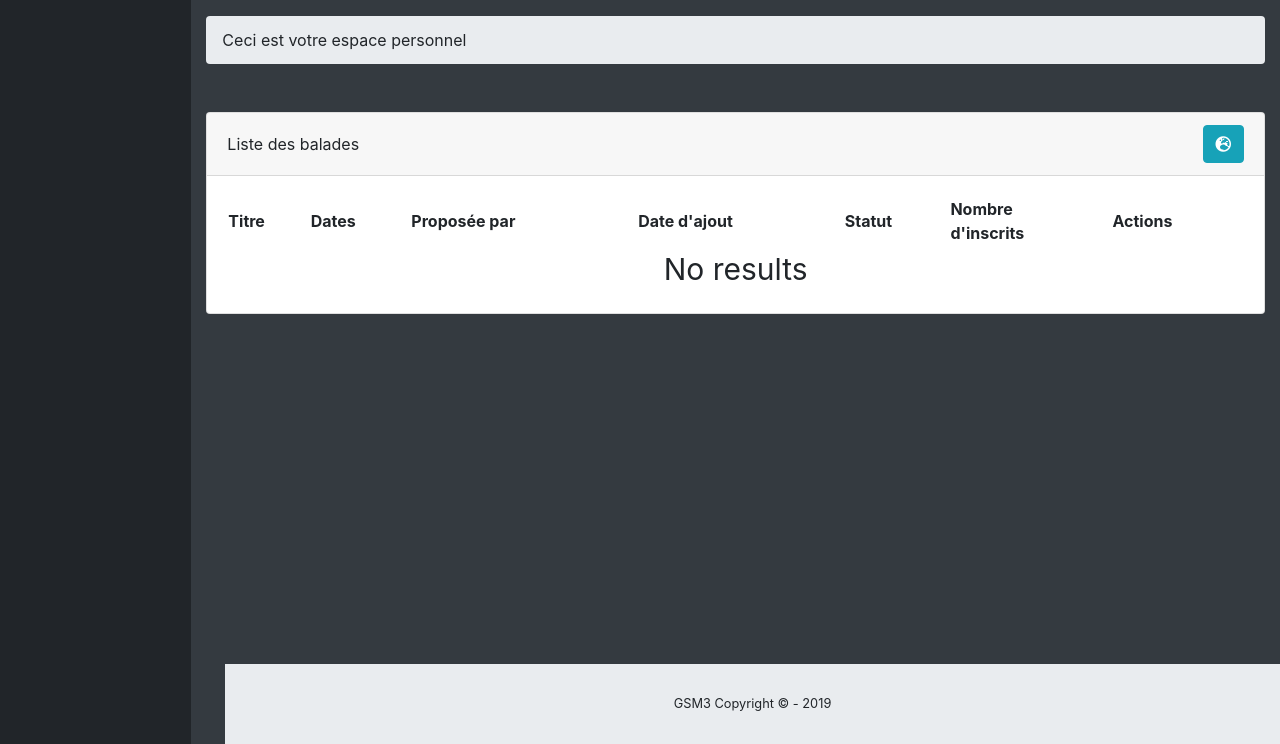
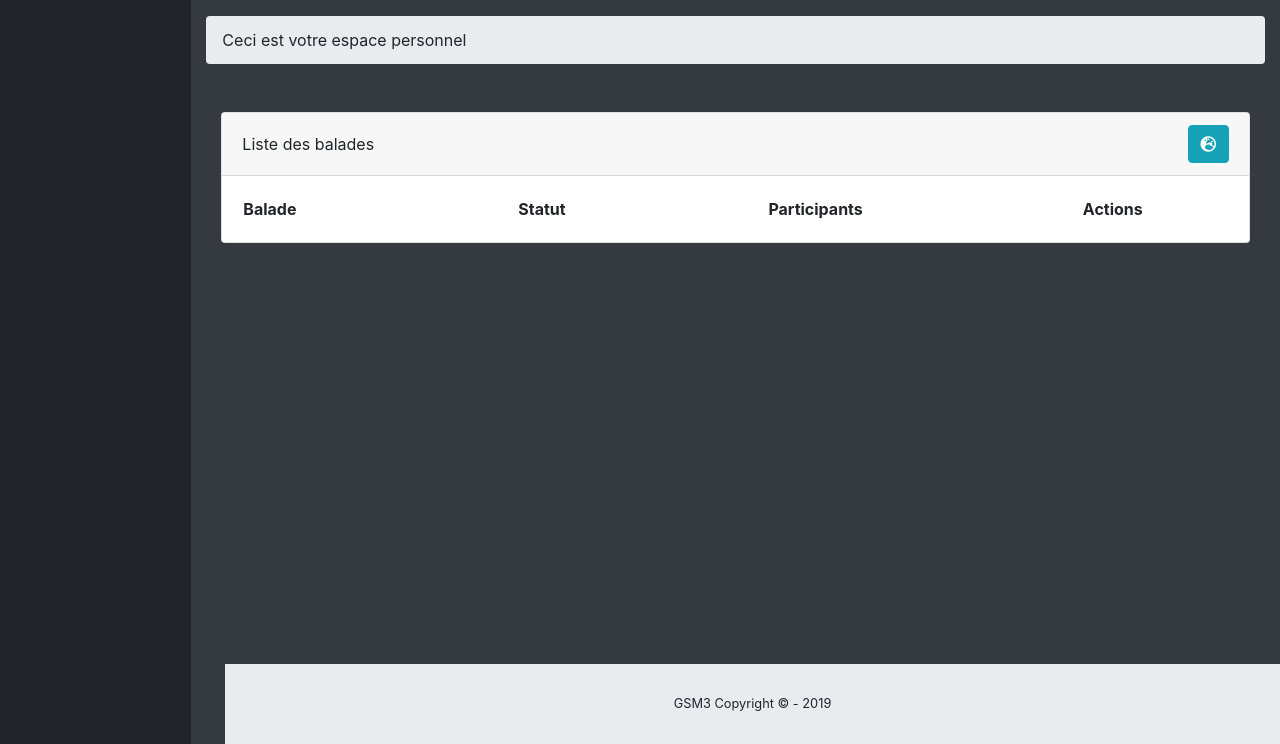
Before and after one commit to MartG31/moto_club, a Symfony app: template templates/balades/gestion-balades.html.twig in a window 1280 px wide. Shown: the part 56-800 px from the top of the page. Run offline with Twig, Linux system fonts and the light colour scheme; the template is opened without the code that fills it, so the values that code supplies are empty; some libraries are stand-ins or nearby versions.

Commit message:
push table tout daubé

```diff
--- a/public/css/stylesback.css
+++ b/public/css/stylesback.css
@@ -1,3 +1,43 @@
 .bg-section-back {
 	border-radius: 5px;
 }
+
+.small-title {
+
+}
+
+
+/* MG */
+
+.scrolling-table {
+	overflow-x: auto;
+}
+
+.admin-table-mg {
+	width: 100%;
+	min-width: 800px;
+}
+
+.admin-table-mg thead th {
+	text-align: center;
+}
+
+.admin-table-mg tbody tr {
+	border-top: 1px solid #ccc;
+	margin-top: 1em;
+	padding-top: 1em;
+}
+
+.admin-table-mg a.btn {
+	display: inline-block;
+	width: 3em;
+	margin: .2em 0;
+}
+
+.admin-table-mg .title {
+	font-size: 120%;
+}
+
+
+
+/*@media (min-width :) and (max-width: )*/
--- a/templates/balades/gestion-balades.html.twig
+++ b/templates/balades/gestion-balades.html.twig
@@ -2,13 +2,9 @@
 
 {% block title %}Gestion Balades{% endblock %}
 
-{% block stylesheets %}
-	<link rel="stylesheet" href="/css/footable.bootstrap.min.css">
-{% endblock %}
-
 {% block content %}
 
-	<section class="py-2 mb-5">
+	<section class="py-2 mb-5 container">
 		<div class="card-deck my-4">
 			<div class="card">
 				<div class="card-header">
@@ -21,63 +17,60 @@
 
 				</div>
 				<div class="card-body">
-					<!-- <div class="table-responsive"> -->
-					  	<!-- <table class="table table-bordered" id="dataTable" width="100%" cellspacing="0"> -->
-					  	<table class="footable" data-show-toggle="true" data-expand-first="true">
+					<div class="scrolling-table">
+						<table class="admin-table-mg">
 							<thead>
-								<tr>
-									<th data-visible="false" data-breakpoints="xs sm">#</th>
-									<div class="container">
-										<th>Titre</th>
-										<th data-breakpoints="xs sm">Dates</th>
-										<th data-breakpoints="xs sm">Proposée par</th>
-										<th data-breakpoints="xs sm all">Date d'ajout</th>
-										<th data-breakpoints="xs sm">Statut</th>
-										<th data-breakpoints="xs sm">Nombre<br>d'inscrits</th>
-										<th data-breakpoints="xs sm">Actions</th>
-									</div>
-								</tr>
+								<th class="text-left">Balade</th>
+								<th>Statut</th>
+								<th>Participants</th>
+								<th>Actions</th>
 							</thead>
+
 							<tbody>
 						      	{% for bal_data in bal_datas %}
-						      		<hr>
-									<tr data-expanded="true">
-										<td data-breakpoints="all xs sm">{% set i = ( i | default(0) ) + 1 %}{{i}}</td>
-										<td data-breakpoints="all xs sm"><a class="text-info" href="{{path('view_balade', {id: bal_data.balade.getId()})}}"><strong>{{ bal_data.balade.getTitre() }}</strong></a></td>
-										<td data-breakpoints="all xs sm">{{ bal_data.balade.getDateDebut()|date('d/m/Y') ~ ' - ' ~ bal_data.balade.getDateDebut()|date('d/m/Y') }}</td>
-										<td data-breakpoints="all xs sm">{{ bal_data.balade.getUser().getPrenom() ~ ' ' ~ bal_data.balade.getUser().getNom() }}</td>
-										<td data-breakpoints="all xs sm">{{ bal_data.balade.getDatetimePost()|date('d/m/Y H:i') }}</td>
+									<tr>
+										<td>
+											<div class="title"><a class="text-info" href="{{path('view_balade', {id: bal_data.balade.getId()})}}"><strong>{{ bal_data.balade.getTitre() }}</strong></a></div>
+											<div><em>Proposée par :</em> <strong>{{ bal_data.balade.getUser().getPrenom() ~ ' ' ~ bal_data.balade.getUser().getNom() }}</strong></div>
+											<div><em>Posté le :</em> <strong>{{ bal_data.balade.getDatetimePost()|date('d/m/Y H:i') }}</strong></div>
+											<div><em>Date de début :</em> <strong>{{ bal_data.balade.getDateDebut()|date('d/m/Y') }}</strong></div>
+										</td>
 
-										{% if bal_data.balade.getBalActive() %}
-											{% if bal_data.balade.getInscActive() %}
-												<td class='text-success font-weight-bold'>{{ 'Ouvert' }}</td>
-											{% else %}
-												<td class='text-danger font-weight-bold'>{{ 'Fermé' }}</td>
-											{% endif %}
-										{% else %}
-												<td class='text-secondary font-italic'>{{ 'En attente<br>de validation' }}</td>
-										{% endif %}
-
-										</td>
-										<td{% if bal_data.baladeFull %}{{ ' class="font-weight-bold"' }}{% endif %}>
-											{{ bal_data.nbInscrits }}
-											{% if bal_data.balade.getNbMaxPers() is not null %}{{ ' / ' ~ bal_data.balade.getNbMaxPers() }}{% endif %}
-										</td>
 										<td>
 											{% if bal_data.balade.getBalActive() %}
 												{% if bal_data.balade.getInscActive() %}
+													<div class='text-success text-center font-weight-bold'>{{ 'Ouvert' }}</div>
+												{% else %}
+													<div class='text-danger text-center font-weight-bold'>{{ 'Fermé' }}</div>
+												{% endif %}
+											{% else %}
+													<div class='text-secondary text-center font-weight-bold font-italic'>{{ 'En attente<br>de validation' }}</div>
+											{% endif %}
+										</td>
+										<td>
+											<div class="text-center font-weight-bold">{{ bal_data.nbInscrits }}{% if bal_data.balade.getNbMaxPers() is not null %}{{ ' / ' ~ bal_data.balade.getNbMaxPers() }}{% endif %}</div>
+										</td>
+
+										<td class="d-flex justify-content-center align-items-center flex-nowrap">
+											<span>
+												<div>
+													{% if bal_data.balade.getBalActive() %}
+														{% if bal_data.balade.getInscActive() %}
+
 															<a title="Clôturer les inscriptions" class="btn btn-warning" href="{{path('cloturer_inscriptions', {id: bal_data.balade.getId()})}}" role="button"><i class="fas fa-lock-open"></i></i></a>
 														{% else %}
+
 															<a title='Réouvrir les inscriptions'class="btn btn-warning" href="{{path('ouvrir_inscriptions', {id: bal_data.balade.getId()})}}" role="button"><i class="fas fa-lock"></i></a>
+
 														{% endif %}
-													<a title='Gérer les inscrits'class="btn btn-info" href="{{path('gestion_inscrits', {id: bal_data.balade.getId()})}}" role="button"><i class="fas fa-users-cog"></i></a>
-													<a title='Gérer les photos' class="btn btn-primary" href="{{path('gestion_photos', {id: bal_data.balade.getId()})}}" role="button"><i class="fas fa-images"></i></a>
 													{% else %}
+
 															<a title="Valider la proposition" class="btn btn-success" href="{{path('valider_balade', {id: bal_data.balade.getId()})}}" role="button"><i class="fas fa-check"></i></a>
+
 													{% endif %}
 
+													<a title="Modifier la balade" class="btn btn-dark" href="{{ path('edit_balade', {id: bal_data.balade.getId()}) }}" role="button"><i class="fas fa-edit"></i></a>
 
-											<a title="Modifier la balade" class="btn btn-dark" href="{{ path('edit_balade', {id: bal_data.balade.getId()}) }}" role="button"><i class="fas fa-edit"></i></a>
 													{% if bal_data.balade.getBalActive() %}
 														<a 	title="Supprimer la balade"
 															class="btn btn-danger"
@@ -99,24 +92,27 @@
 															<i class="fas fa-times"></i>
 														</a>
 													{% endif %}
+												</div>
+
+												{% if bal_data.balade.getBalActive() %}
+
+													<div>
+														<a title='Gérer les inscrits'class="btn btn-info" href="{{path('gestion_inscrits', {id: bal_data.balade.getId()})}}" role="button"><i class="fas fa-users-cog"></i></a>
+														<a title='Gérer les photos' class="btn btn-primary" href="{{path('gestion_photos', {id: bal_data.balade.getId()})}}" role="button"><i class="fas fa-images"></i></a>
+													</div>
+
+												{% endif %}
+											</span>
 										</td>
 									</tr>
 								{% endfor %}
 							</tbody>
 						</table>
-					<!-- </div> -->
+					</div>
+
 				</div>
 			</div>
 		</div>
 	</section>
 
 {% endblock %}
-
-{% block javascripts %}
-	<script src="/js/footable.min.js"></script>
-	<script>
-		$(function () {
-		    $('.footable').footable();
-		});
-	</script>
-{% endblock %}
--- a/templates/balades/view.html.twig
+++ b/templates/balades/view.html.twig
@@ -4,7 +4,7 @@
 
 {% block content %}
 	<section class="py-2 mb-5">
-		<h2 class="py-3">Balades</h2>
+		<h2 class="py-3">Balade</h2>
 		<div class="d-flex justify-content-between">
 			<span>
 				<a href="{{ path('index_balades') }}" class="btn btn-secondary" role="button"><i class="fas fa-angle-left"></i> Retour aux balades</a>
--- a/templates/photos/index.html.twig
+++ b/templates/photos/index.html.twig
@@ -8,7 +8,7 @@
 
 {% block content %}
 <section class="py-2 mb-5">
-    <h2 class="pb-5 pt-5">Titre pour les albums</h2>
+    <h2 class="pb-5 pt-5">Albums</h2>
     <div id="content">
         <div class="row">
           {% for fPh in albums %}
```
Also changed, not shown: src/Entity/Photos.php (+22 -0 lines), src/Migrations/Version20190917185748.php (added, +55 -0 lines). Lines whose indentation alone changed are shown as unchanged.
